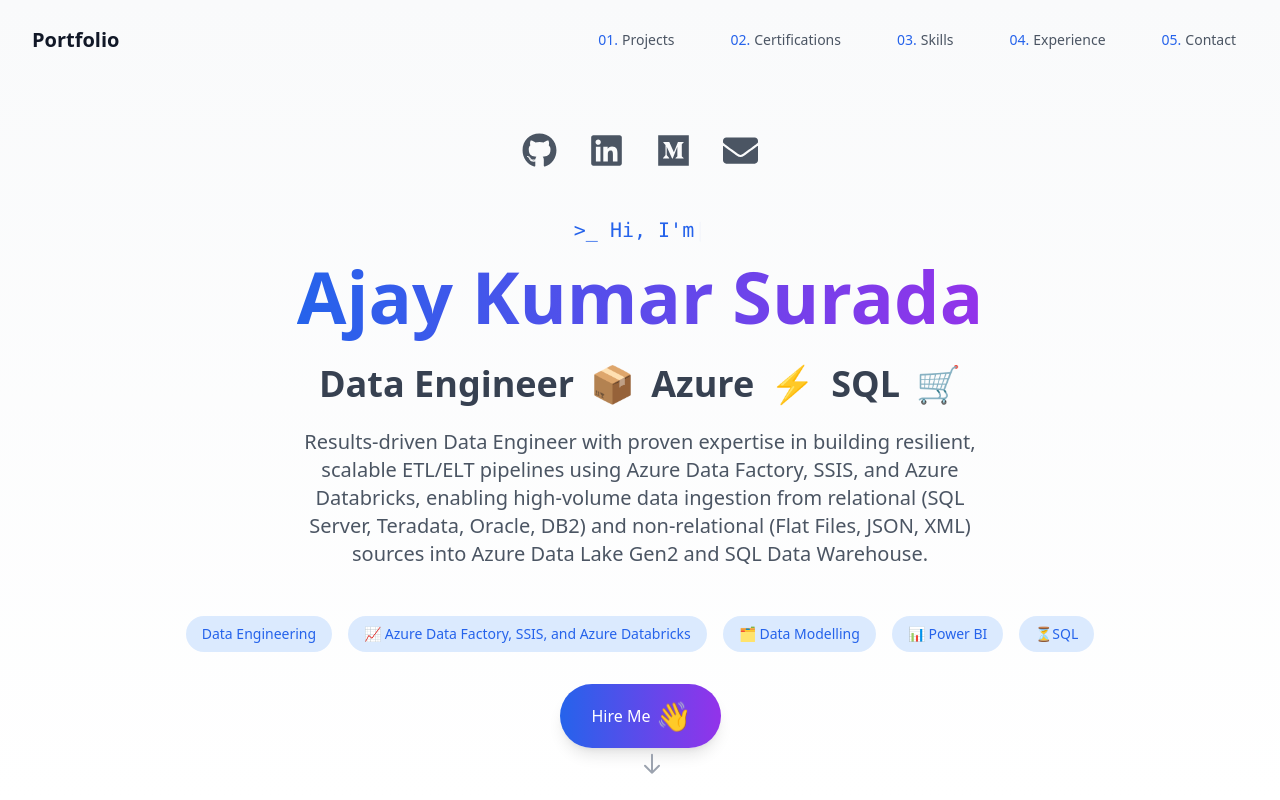
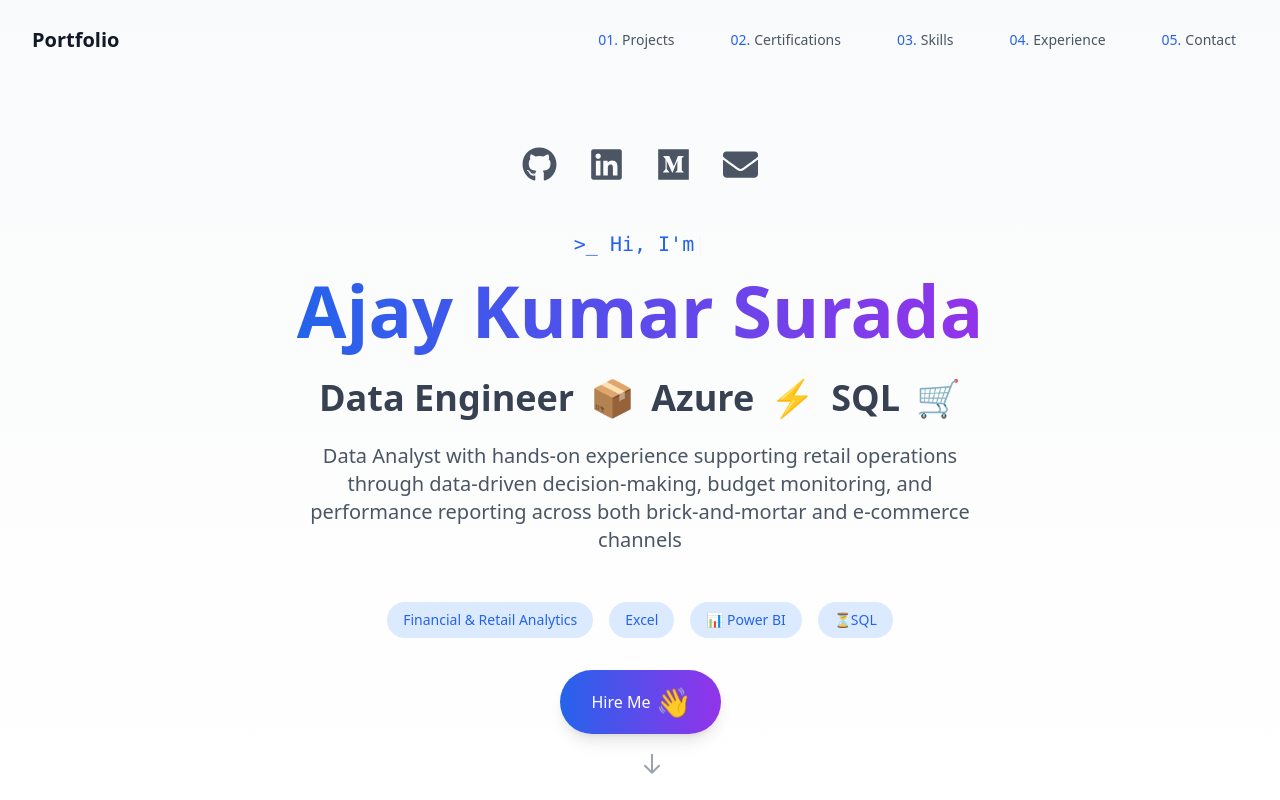
Before and after one commit to ajay-kumar2109/Myportfolio, a React (Vite) app: page / in a window 1280 px wide. Shown: the top 800 px of the page. Built offline with nearby package versions, Linux system fonts and the light colour scheme; the HTML template or start-up script is replaced by a standard one.

Commit message:
Update Hero.jsx

```diff
--- a/src/components/Hero.jsx
+++ b/src/components/Hero.jsx
@@ -128,7 +128,7 @@ const Hero = () => {
             animate={{ opacity: 1, y: 0 }}
             transition={{ delay: 0.6 }}
           >
-            Results-driven Data Engineer with proven expertise in building resilient, scalable ETL/ELT pipelines using Azure Data Factory, SSIS, and Azure Databricks, enabling high-volume data ingestion from relational (SQL Server, Teradata, Oracle, DB2) and non-relational (Flat Files, JSON, XML) sources into Azure Data Lake Gen2 and SQL Data Warehouse.
+            Data Analyst with hands-on experience supporting retail operations through data-driven decision-making, budget monitoring, and performance reporting across both brick-and-mortar and e-commerce channels
 
           </motion.p>
 
@@ -139,7 +139,7 @@ const Hero = () => {
             animate={{ opacity: 1 }}
             transition={{ delay: 0.6 }}
           >
-            {['Data Engineering', '📈 Azure Data Factory, SSIS, and Azure Databricks', '🗂️ Data Modelling', '📊 Power BI', '⏳SQL'].map((skill, index) => (
+            {['Financial & Retail Analytics','Excel', '📊 Power BI', '⏳SQL'].map((skill, index) => (
               <motion.span
                 key={skill}
                 className="px-4 py-2 bg-blue-100 text-blue-600 rounded-full text-sm"
```
